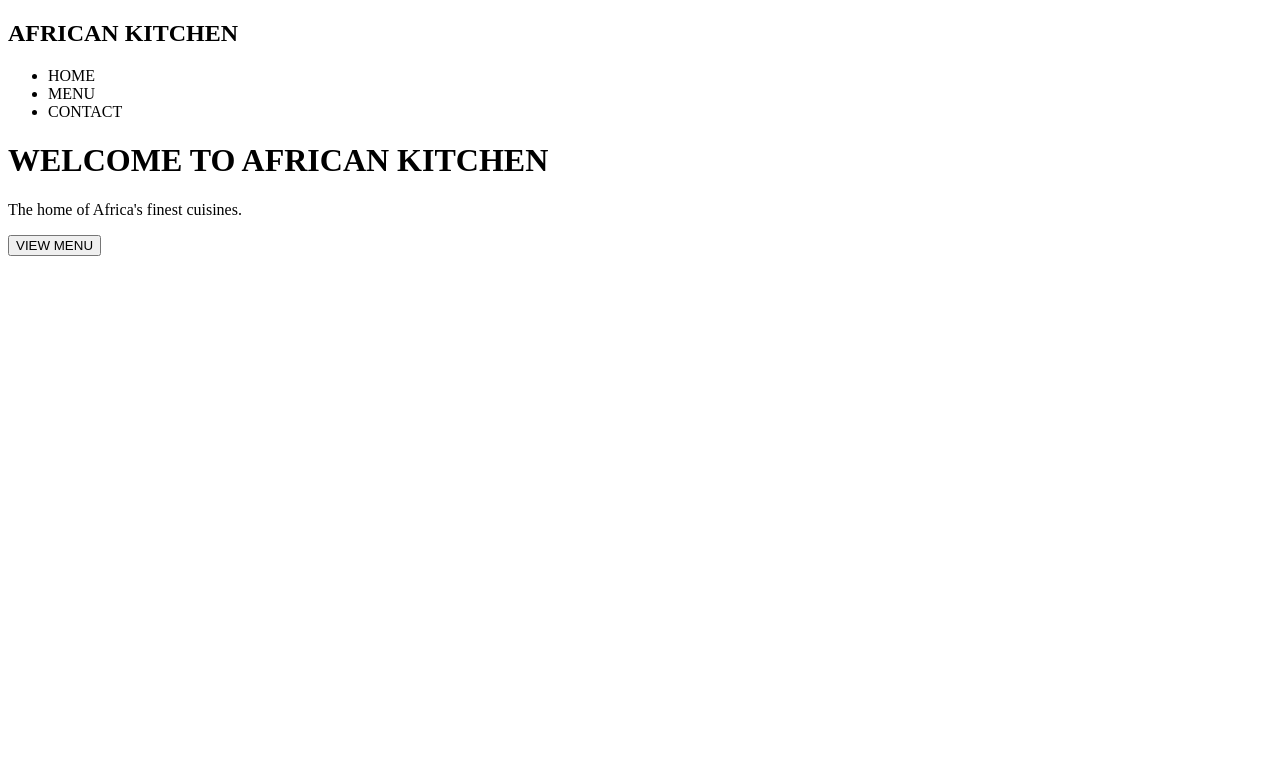
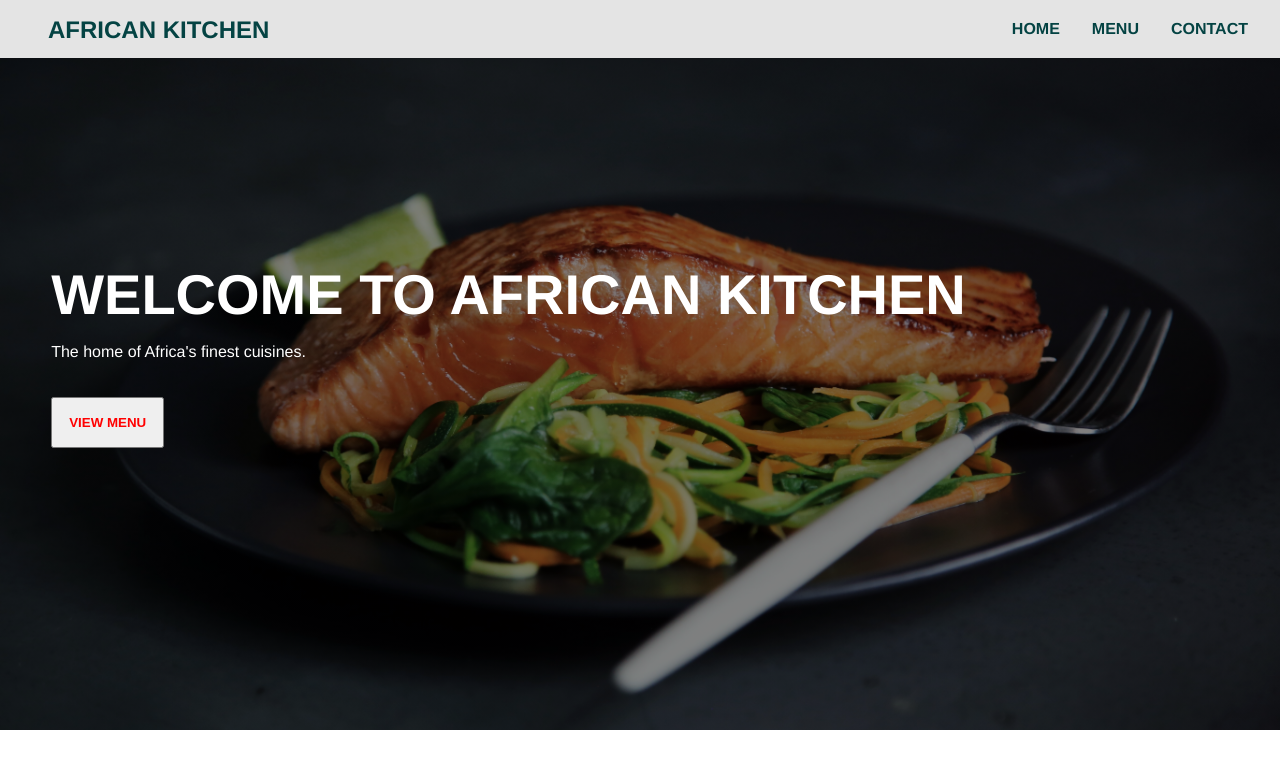
Before and after one commit to evansinho/Restaurant-page, a website built with webpack: page dist/index.html in a window 1280 px wide. Built offline with nearby package versions, Linux system fonts and the light colour scheme.

Commit message:
style the elements

```diff
--- a/src/contact.js
+++ b/src/contact.js
@@ -3,6 +3,7 @@ const contactPage = () => {
   contact.classList.add('contact-container');
 
   const contactHeader = document.createElement('h2');
+  contactHeader.innerText = 'CONTACT US';
   const contactForm = document.createElement('form');
 
   const formHtml = `
--- a/src/menu.js
+++ b/src/menu.js
@@ -1,4 +1,7 @@
 const menuPage = () => {
+  const menuHeader = document.createElement('h2');
+  menuHeader.innerText = 'OUR MENU';
+  menuHeader.classList.add('menu-header');
   const menu = document.createElement('div');
   menu.classList.add('menu-container');
 
@@ -92,8 +95,9 @@ const menuPage = () => {
   menu.appendChild(menuFour);
   menu.appendChild(menuFive);
   menu.appendChild(menuSix);
+  menuHeader.appendChild(menu);
 
-  return menu;
+  return menuHeader;
 };
 
 export default menuPage;
```
Also changed, not shown: dist/index.html, dist/main.js, dist/style.css (added), images/1_9seqF_iHxsDsH3W9B0yGig@2x.jpeg (added), images/795cf6_2652c8bb7d5c472f938f1ebd76807d8e_mv2.jpg (added), images/Afang-soup-10-1024x683.jpg (added), images/Banku.jpg (added), images/caroline-attwood-bpPTlXWTOvg-unsplash.jpg (added), images/egg-sauce.png (added), images/egusi-soup-recipe-500x500.jpg (added), images/unnamed.jpg (added).
